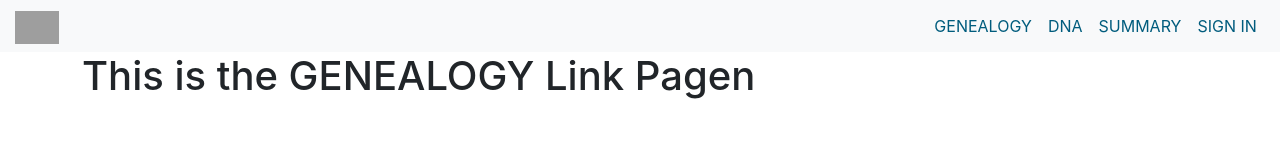
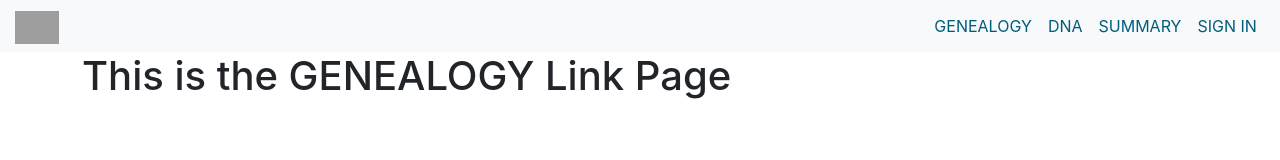
Before and after one commit to brakwaku/survey-app, a React (Create React App) app in the folder frontend/: page /genealogy in a window 1280 px wide. Shown: the top 160 px of the page. Built offline with nearby package versions, Linux system fonts and the light colour scheme; grey boxes are pictures that could not be loaded.

Commit message:
Typo correction

```diff
--- a/frontend/src/Screens/GenealogyScreen.js
+++ b/frontend/src/Screens/GenealogyScreen.js
@@ -5,7 +5,7 @@ const GenealogyScreen = () => {
   return (
     <div className="container">
       <div style={{ minHeight: 80 + "vh" }}>
-        <h1>This is the GENEALOGY Link Pagen</h1>
+        <h1>This is the GENEALOGY Link Page</h1>
       </div>
       <SurveyLink buttonName="Page Edit Suggestion" />
     </div>
```
